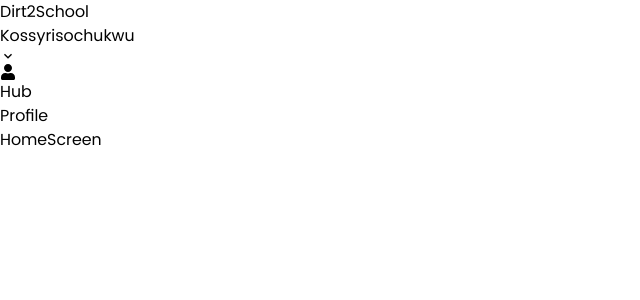
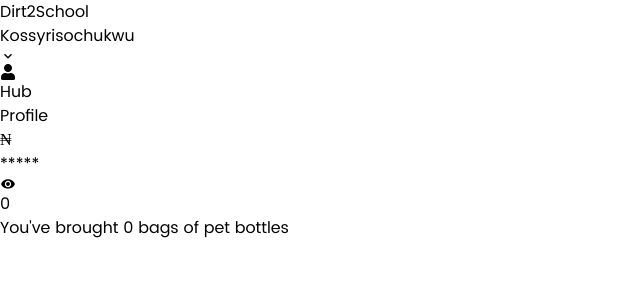
Before and after one commit to FrancisUzoigwe/Dirt2School, a React (Vite) app: page /auth in a window 1280 px wide. Shown: the top 300 px of the page, without its empty margins (0-640 px from the left). Built offline with nearby package versions, Linux system fonts and the light colour scheme.

Commit message:
history screen

```diff
--- a/src/components/static/Sider.tsx
+++ b/src/components/static/Sider.tsx
@@ -9,7 +9,7 @@
           <div className="mt-3">
             <FaUser className="text-2xl hover:scale-[1.2] duration-300 transition-all hover:cursor-pointer" />
           </div>
-          <Link to="/auth/hub">
+          <Link to="/auth">
             <div className="mt-8 font-bold">Hub</div>
           </Link>
           <Link to="/auth/profile">
--- a/src/pages/admin/AdminHistoryScreen.tsx
+++ b/src/pages/admin/AdminHistoryScreen.tsx
@@ -1,14 +1,40 @@
 const AdminHistoryScreen = () => {
   return (
     <>
-      <div className="flex w-full h-auto justify-center items-center">
+      <div className="flex w-full h-auto justify-center items-center flex-col">
         <div className="w-[95%] h-full bg-white mt-5 rounded-md justify-between flex items-center">
-          <div className="w-[20%]  flex items-center justify-center">ID</div>
-          <div className="w-[20%]  flex items-center justify-center">Date</div>
-          <div className="w-[30%] flex items-center justify-center">
+          <div className="w-[20%]  flex items-center justify-center font-bold">
+            ID
+          </div>
+          <div className="w-[20%]  flex items-center justify-center font-bold">
+            Date
+          </div>
+          <div className="w-[10%]  flex items-center justify-center font-bold">
+            Bags
+          </div>
+          <div className="w-[20%] flex items-center justify-center font-bold">
             Recipient
           </div>
-          <div className="w-[30%]  flex items-center justify-center">Email</div>
+          <div className="w-[30%]  flex items-center justify-center font-bold">
+            Email
+          </div>
+        </div>
+        <div className="w-[95%] h-full bg-white mt-5 rounded-md justify-between flex items-center">
+          <div className="w-[20%]  flex items-center justify-center font-bold text-[13px]">
+            63463891937939230
+          </div>
+          <div className="w-[20%]  flex items-center justify-center font-bold text-[14px] ">
+            11th-Nov-23
+          </div>
+          <div className="w-[10%]  flex items-center justify-center font-bold">
+            2
+          </div>
+          <div className="w-[20%] flex items-center justify-center font-bold">
+            Kossyrisochukwu
+          </div>
+          <div className="w-[30%]  flex items-center justify-center text-[13px] font-bold">
+            kossyuzoigwe@gmail.com
+          </div>
         </div>
       </div>
     </>
--- a/src/pages/screen/HomeScreen.tsx
+++ /dev/null
@@ -1,8 +0,0 @@
-
-const HomeScreen = () => {
-  return (
-    <div>HomeScreen</div>
-  )
-}
-
-export default HomeScreen
--- a/src/pages/screen/HubScreen.tsx
+++ b/src/pages/screen/HubScreen.tsx
@@ -1,38 +1,59 @@
-const Balance = () => {
+import { useState } from "react";
+import { IoMdEye } from "react-icons/io";
+import { IoMdEyeOff } from "react-icons/io";
+
+const Bags = () => {
   return (
-    <div className="h-[200px] my-1 rounded-lg border">
-      <div>Balance</div>
+    <div className="h-[200px] max-sm:h-[150px] my-1 rounded-lg border flex flex-col items-center justify-center">
+      <div className="text-[50px] font-bold">0</div>
+      <div className="text-[14px] font-bold text-center max-sm:text-[12px]">
+        You've brought 0 bags of pet bottles
+      </div>
     </div>
   );
 };
 
-const Bags = () => {
-  return  <div className="h-[200px] my-1 rounded-lg border">
-  <div>Bags</div>
-</div>;
+const History = () => {
+  return (
+    <div className="h-[200px] max-sm:h-[150px] my-1 rounded-lg border flex flex-col items-center justify-center">
+      <div className="text-[16px] font-bold">
+
+      </div>
+    </div>
+  );
 };
 
-const History = () => {
-  return  <div className="h-[200px] my-1 rounded-lg border">
-  <div>History</div>
-</div>;
+const Balance = () => {
+  const [visible, setVisible] = useState<boolean>(false);
+  const onTick = () => {
+    setVisible(!visible);
+  };
+  return (
+    <div className="h-[200px] max-sm:h-[150px] my-1 rounded-lg border flex flex-col items-center justify-center">
+      <div className="font-bold text-[25px] max-sm:text-[18px] flex">
+        ₦
+        <span className="ml-1">
+          {visible ? <div>2,000</div> : <div>*****</div>}
+        </span>
+      </div>
+      <div
+        onClick={() => {
+          onTick();
+        }}
+      >
+        {!visible ? (
+          <IoMdEye className="text-3xl hover:cursor-pointer" />
+        ) : (
+          <IoMdEyeOff className="text-3xl hover:cursor-pointer" />
+        )}
+      </div>
+    </div>
+  );
 };
 
 const HubScreen = () => {
   return (
-    <div className="grid grid-cols-3 gap-2 max-sm:grid-cols-2 xl:grid-cols-4 mx-1">
-      <Balance />
-      <Bags />
-      <History />
-      <Balance />
-      <Bags />
-      <History />
-      <Balance />
-      <Bags />
-      <History />
-      <Balance />
-      <Bags />
-      <History />
+    <div className="grid grid-cols-3 gap-2 max-sm:grid-cols-2 xl:grid-cols-3 mx-1">
       <Balance />
       <Bags />
       <History />
--- a/src/router/mainRouter.tsx
+++ b/src/router/mainRouter.tsx
@@ -2,7 +2,6 @@
 import FirstLayout from "../components/common/FirstLayout";
 import LandingScreen from "../pages/auth/LandingScreen";
 import MainLayout from "../components/common/MainLayout";
-import HomeScreen from "../pages/screen/HomeScreen";
 import RegisterScreen from "../pages/auth/RegisterScreen";
 import SigninScreen from "../pages/auth/SigninScreen";
 import AdminLayout from "../pages/admin/AdminLayout";
@@ -80,10 +79,6 @@
     children: [
       {
         index: true,
-        element: <HomeScreen />,
-      },
-      {
-        path: "/auth/hub",
         element: <HubScreen />,
       },
       {
```
